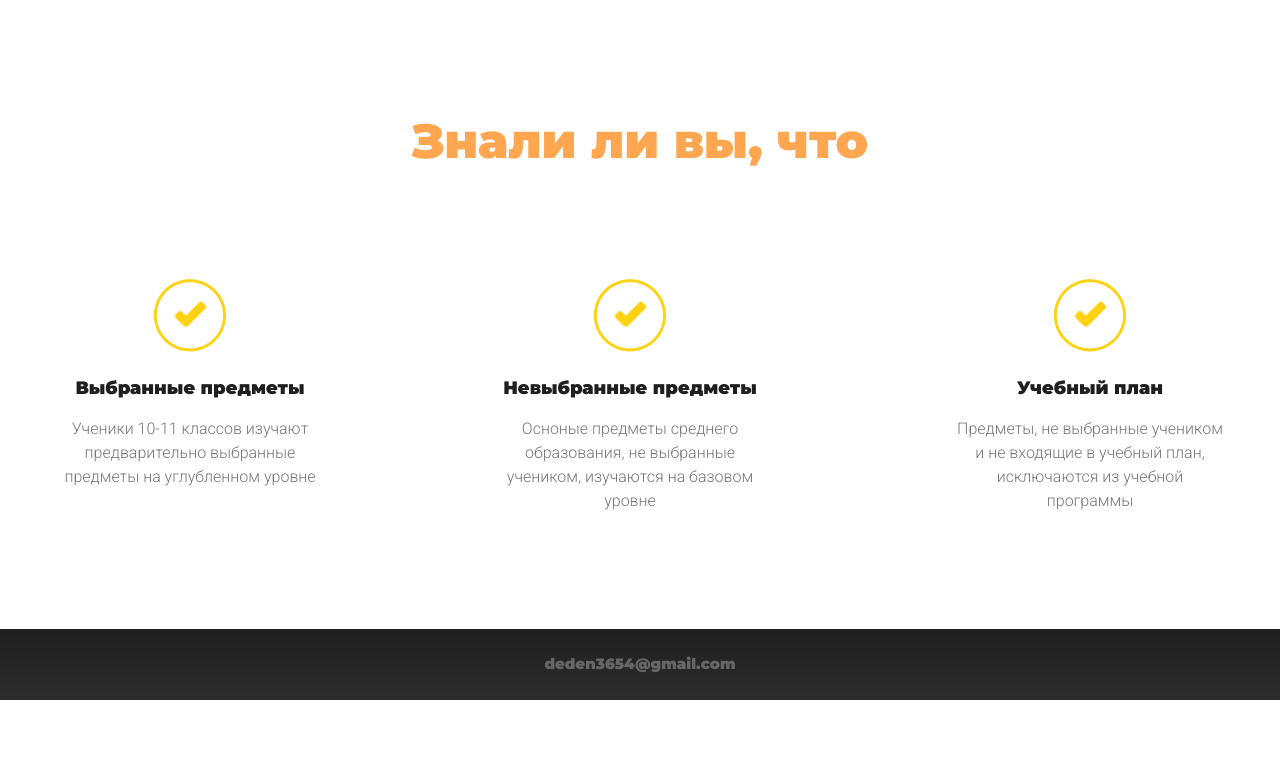
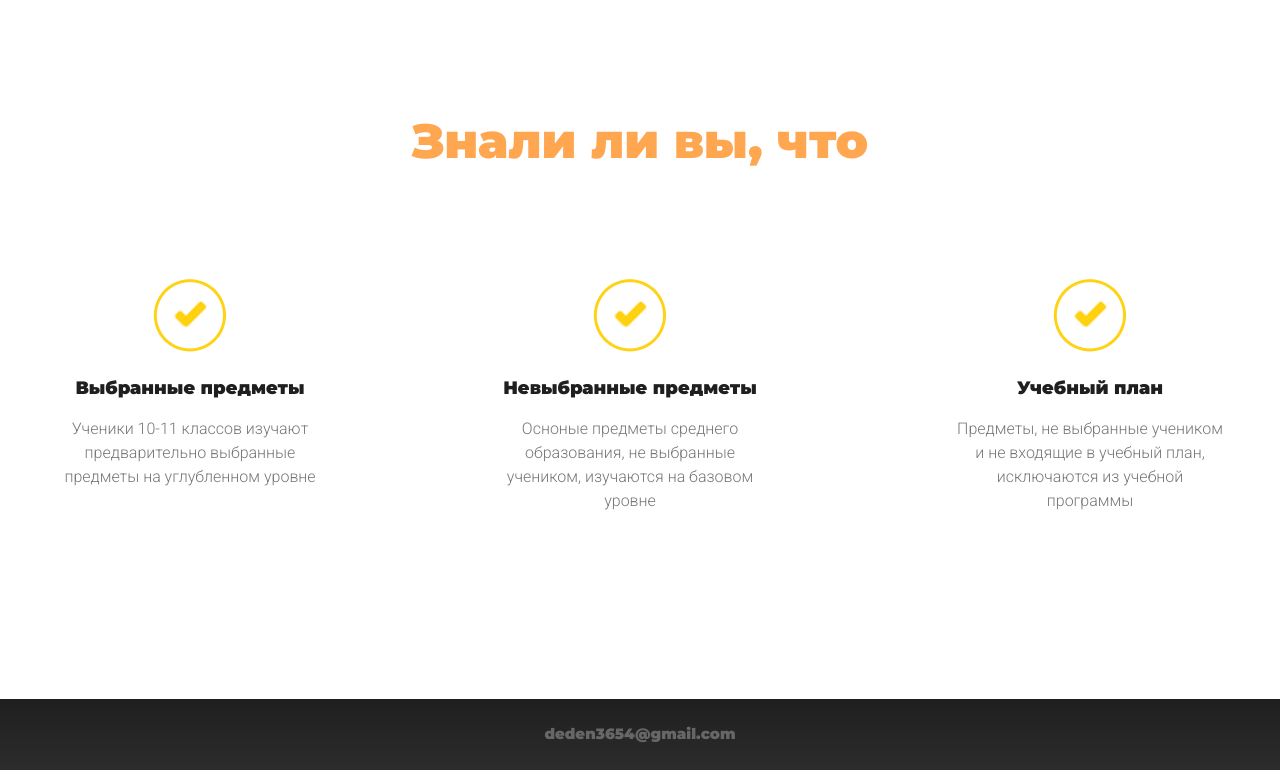
Before and after one commit to nivvas/nivvas, a plain HTML site: page site/index.html in a window 1280 px wide. Shown: the part 802-1572 px from the top of the page. Before the commit the page ends 1502 px from the top, so only its background shows below. Drawn offline with Linux system fonts and the light colour scheme.

Commit message:
Update info.css

```diff
--- a/site/css/info.css
+++ b/site/css/info.css
@@ -33,7 +33,7 @@
 }
 
 #services {
-    padding-bottom: 350px;
+    padding-bottom: 420px;
 }
 
 @media (max-width: 992px) {
```
